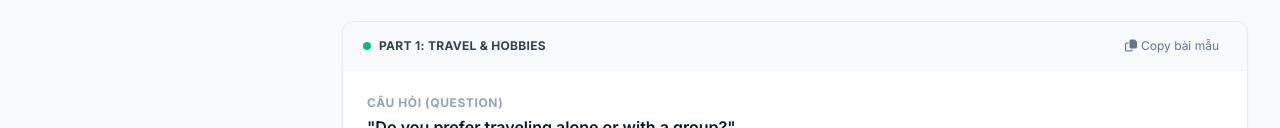
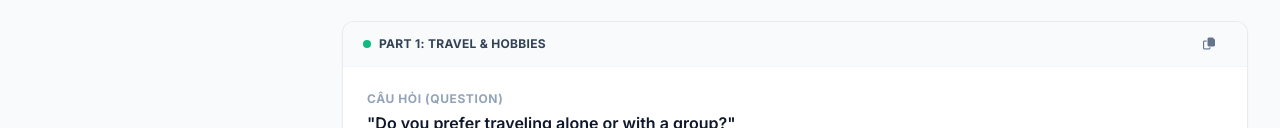
Before and after one commit to ketng91/ielts.lopanhthayket-grammarforspeaking, a plain HTML site: page index.html in a window 1280 px wide. Shown: the part 499-627 px from the top of the page. Drawn offline with nearby package versions, Linux system fonts and the light colour scheme.

Commit message:
Add files via upload

```diff
--- a/index.html
+++ b/index.html
@@ -1764,7 +1764,7 @@
                             </span>
                             <button onclick="copyToClipboard('${sample.id}')" class="text-xs text-slate-500 hover:text-indigo-600 flex items-center gap-1 transition px-2 py-1 rounded hover:bg-slate-100">
                                 <i class="fa-regular fa-copy"></i>
-                                <span>Copy bài mẫu</span>
+                                <span></span>
                             </button>
                         </div>
 
```
